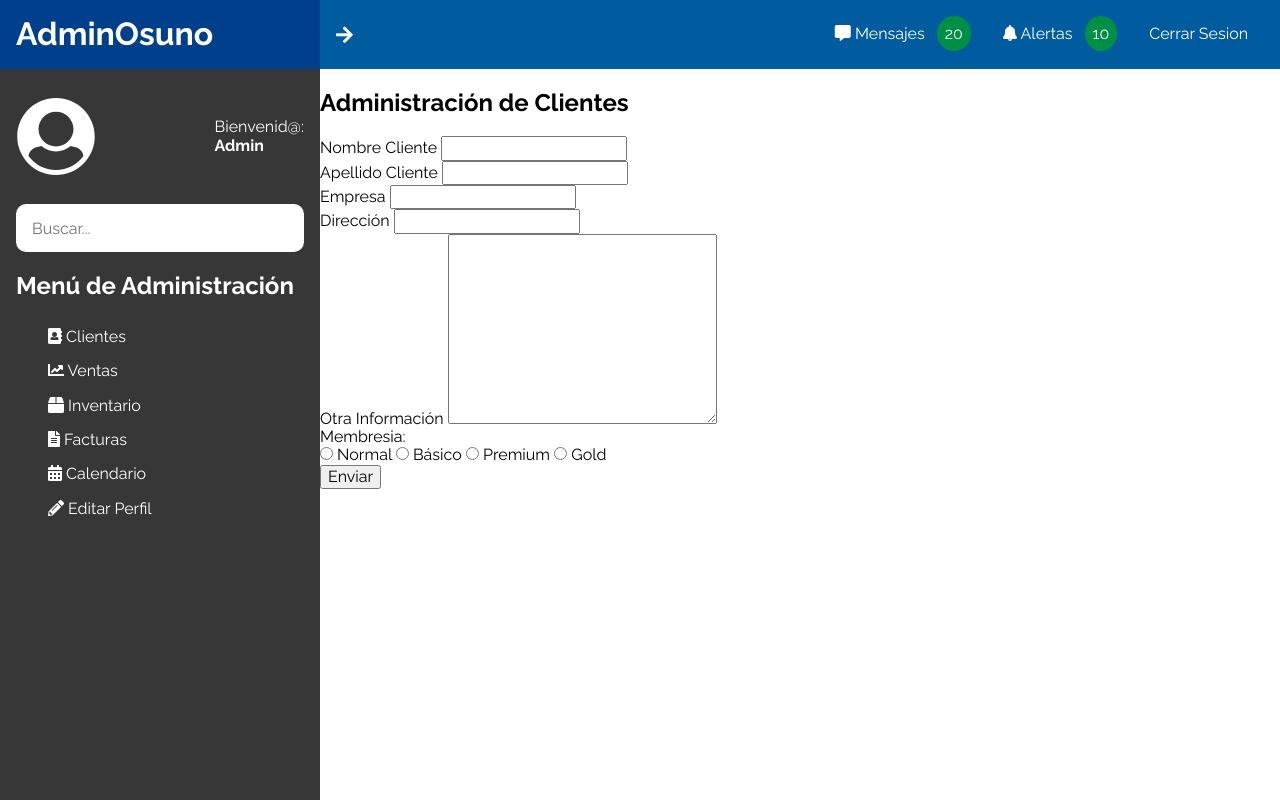
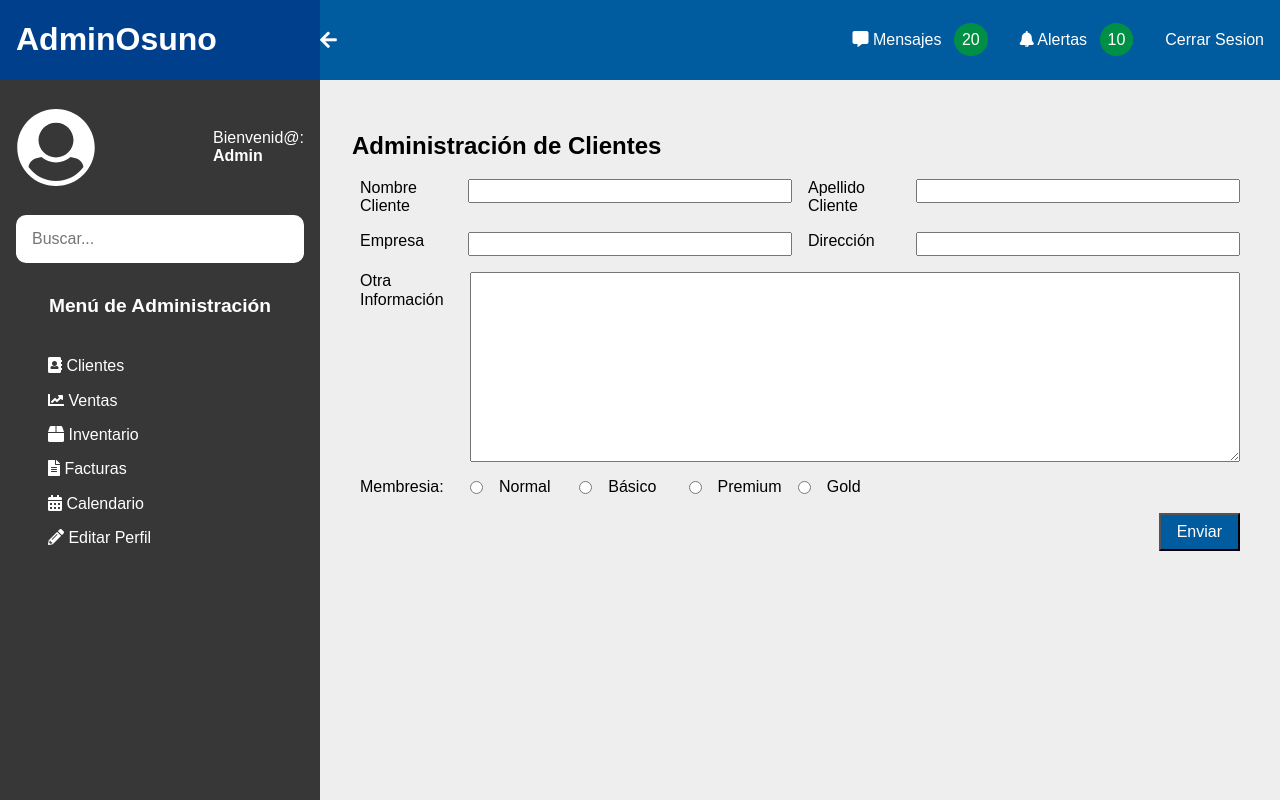
Before and after one commit to OscarGonzalezBonifacio/CSS-Grid-Y-FLEX, a website: page Panel-administracion/index.html in a window 1280 px wide. Drawn offline with nearby package versions, Linux system fonts and the light colour scheme.

Commit message:
actualizacion final correcion de bug

```diff
--- a/Panel-administracion/index.html
+++ b/Panel-administracion/index.html
@@ -6,7 +6,7 @@
     <meta http-equiv="X-UA-Compatible" content="ie=edge">
     <title>AdminFlex</title>
     <link rel="stylesheet" href="https://necolas.github.io/normalize.css/8.0.0/normalize.css">
-    <link href="https://fonts.googleapis.com/css?family=Raleway:400,700" rel="stylesheet">
+
     <link rel="stylesheet" href="css/fontawesome-all.min.css">
     <link rel="stylesheet" href="css/app.css">
 </head>
@@ -169,6 +169,7 @@
                         </ul>
                     </div>
             </aside>
+            <!--creamos la clase del contenido para el fomularios-->
             <div class="contenido">
                 <h2 class="encabezado">Administración de Clientes</h2>
 
--- a/Panel-administracion/scss/_mixins.scss
+++ b/Panel-administracion/scss/_mixins.scss
@@ -34,8 +34,8 @@
 }
 
 @mixin box-sizing($box-model) {
-            box-sizing: $box-model;
+    box-sizing: $box-model;
 }
 @mixin gradiente($color1, $color2) {
-    background: linear-gradient(to right, $color1 0%, $color2 100%);
+background: linear-gradient(to right, $color1 0%, $color2 100%);
 }
--- a/Panel-administracion/scss/app.scss
+++ b/Panel-administracion/scss/app.scss
@@ -1,7 +1,6 @@
 @import 'variables';
 @import 'mixins';
-@import 'custom';
-html{
+html {
     @include box-sizing(border-box);
     height: 100%;
 }
@@ -13,7 +12,11 @@ html{
 body {
     font-family: $fuente_principal;
     height: 100%;
+    background-color: $gris;
 }
+
+
+
 /*para disminuir el menu, la clase .no-menu viene de agregarse
 de javascript*/
 .no-menu.pagina {
@@ -40,20 +43,21 @@ de javascript*/
 
     .nombre-sitio {
         flex: 0 0 5rem;
+
         @include pc {
             flex: 0 0 20rem;
 
         }
         background-color: $secundario;
-        padding: 1rem;
-        display: flex;
-        align-items: center;
+        padding-left: 1rem;
+
 
     }
     h1{
         color: $blanco;
-        /*para que no este muy alto*/
-        margin: 0;
+        /*para que no este muy alto
+         margin: 0;*/
+
     }
     /*configuracion del header y del flex*/
     .escritorio {
@@ -70,28 +74,34 @@ de javascript*/
 
     }
 
+    .barra {
+        display: flex;
+        /*para que la barra tome el resto del contenido*/
+        flex: 1;
+
+        /*queda del lado derecho*/
+        justify-content: space-between;
+
+        background-color: $primario;
+    }
 }
-.barra {
-    display: flex;
-    /*queda del lado derecho*/
-    justify-content: space-between;
-    /*para que la barra tome el resto del contenido*/
-    flex: 1;
-    background-color: $primario;
-    padding: 1rem;
+
+
     .menu-izquierdo {
         /*centrada en vertical la flecha*/
         display: flex;
         align-items: center;
-        padding: 1 rem;
+
+        .fa-arrow-right {
+            display: none;
+        }
+
         i {
             color: $blanco;
             font-size: 1.2rem;
         }
    /* es para que se oculte*/
-    .fa-arrow-left {
-        display: none;
-    }
+
 
     }
     .menu-derecho {
@@ -105,10 +115,15 @@ de javascript*/
 
             &:hover {
                 background-color: darken($primario, 5);
+
             }
+        }
             a {
+
                 color: $blanco;
                 text-decoration: none;
+                justify-content: center;
+                position: relative;
                 /*diseno del padding*/
                 span {
                     background-color: $terciario;
@@ -117,10 +132,9 @@ de javascript*/
                     /*separacion de lado izquierdo*/
                     margin-left: .5rem;
                 }
-            }
         }
     }
-}
+
 .sidebar {
     background-color: $grisOscuro;
     /*usamos la misma base .nombre-sitio*/
@@ -165,15 +179,19 @@ de javascript*/
 
 }
 
-.memu-admin {
-    /*para darle separacion*/
-    margin-top: 2rem;
 
-}
 
 }
 
 .menu-admin {
+
+    margin-top: 1rem;
+    h2 {
+        font-size: 1.2rem;
+        text-align: center;
+        padding: 1rem;
+    }
+
      .menu {
          list-style: none;
          padding: 0 0 0 1rem;
@@ -196,6 +214,7 @@ de javascript*/
          &:hover {
             background-color: $primario;
             padding-left: 2rem;
+            cursor: pointer;
         }
          }
         /*subnivel*/
@@ -225,3 +244,77 @@ de javascript*/
     flex: 1;
     display: flex;
 }
+
+/**/
+.contenido {
+    flex: 1;
+    padding: 2rem;
+}
+.formulario {
+    display: flex;
+    /*una vez que llega al limite lo acomoda abajo*/
+    flex-wrap: wrap;
+
+    justify-content: space-around;
+
+    .campo {
+        margin-bottom:  1rem;
+        flex: 0 0 100%;
+        display: flex;
+        flex-wrap: wrap;
+        /*otra informacion lo coloca en la parte superior*/
+        align-items: flex-start;
+
+
+
+
+
+        @include tablet {
+            flex: 0 0 calc(50% - 1rem);
+
+        }
+
+        /*cuando ambos est junta en este ejemplo
+        campo y expadir se cumple esta condicion*/
+        &.expandir {
+            flex: 0 0 calc(100% - 1rem);
+
+
+            label {
+                flex: 0 0 calc(12.5%);
+            }
+            textarea {
+                flex: 1;
+
+            }
+        }
+        label {
+            flex: 0 0 25%;
+        }
+
+        input[type="text"]{
+            flex: 1 0 75%
+
+        }
+        .opciones {
+            display: flex;
+            flex-wrap: wrap;
+            flex:  1;
+            /*para generar separacion*/
+            label {
+                padding-left: 1rem;
+            }
+
+        }
+        /*& por que esta dentro de un campo*/
+        &.enviar{
+            display: flex;
+            justify-content: flex-end;
+            .boton {
+                @include boton($primario)
+
+            }
+
+        }
+    }
+}
```
Also changed, not shown: Panel-administracion/css/app.css.
